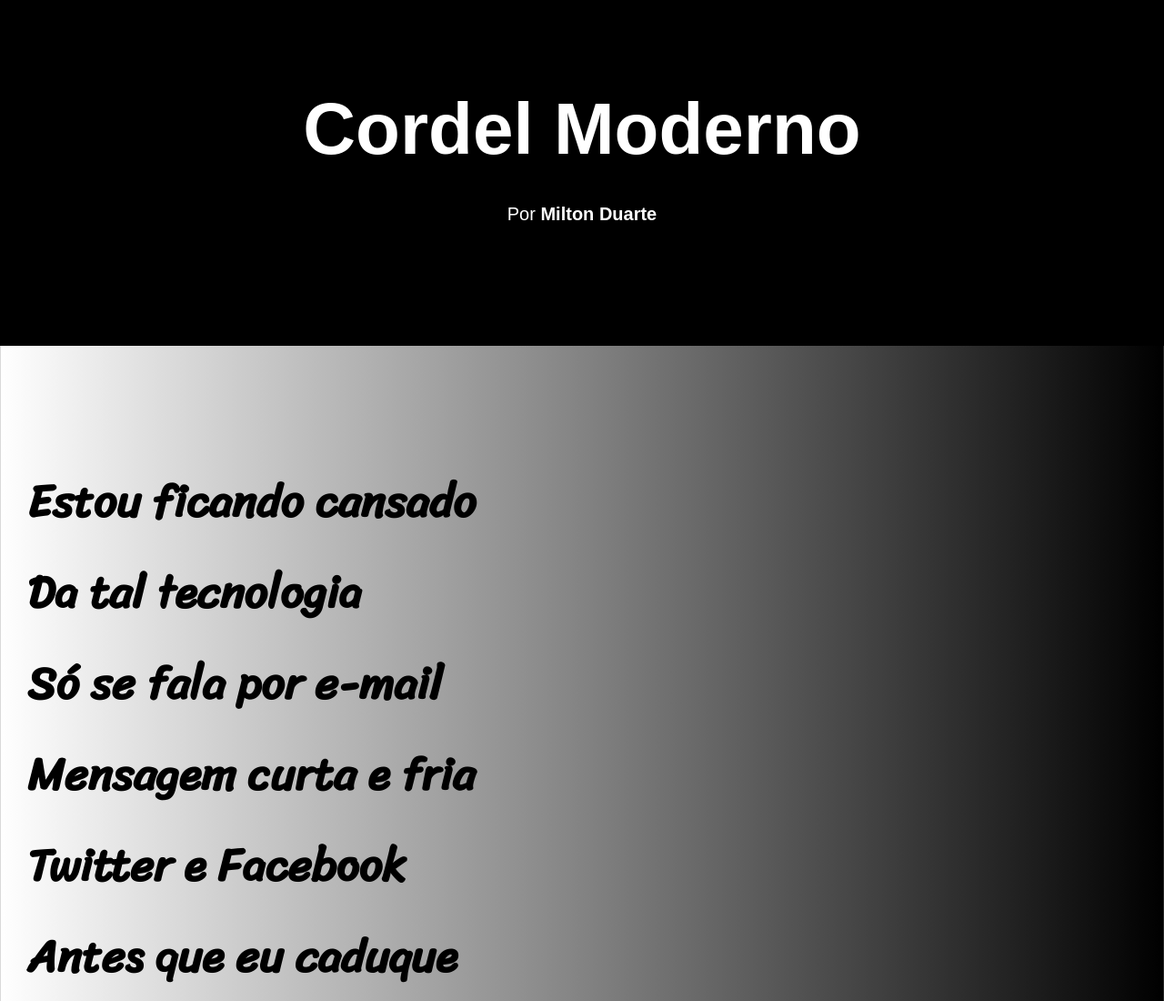
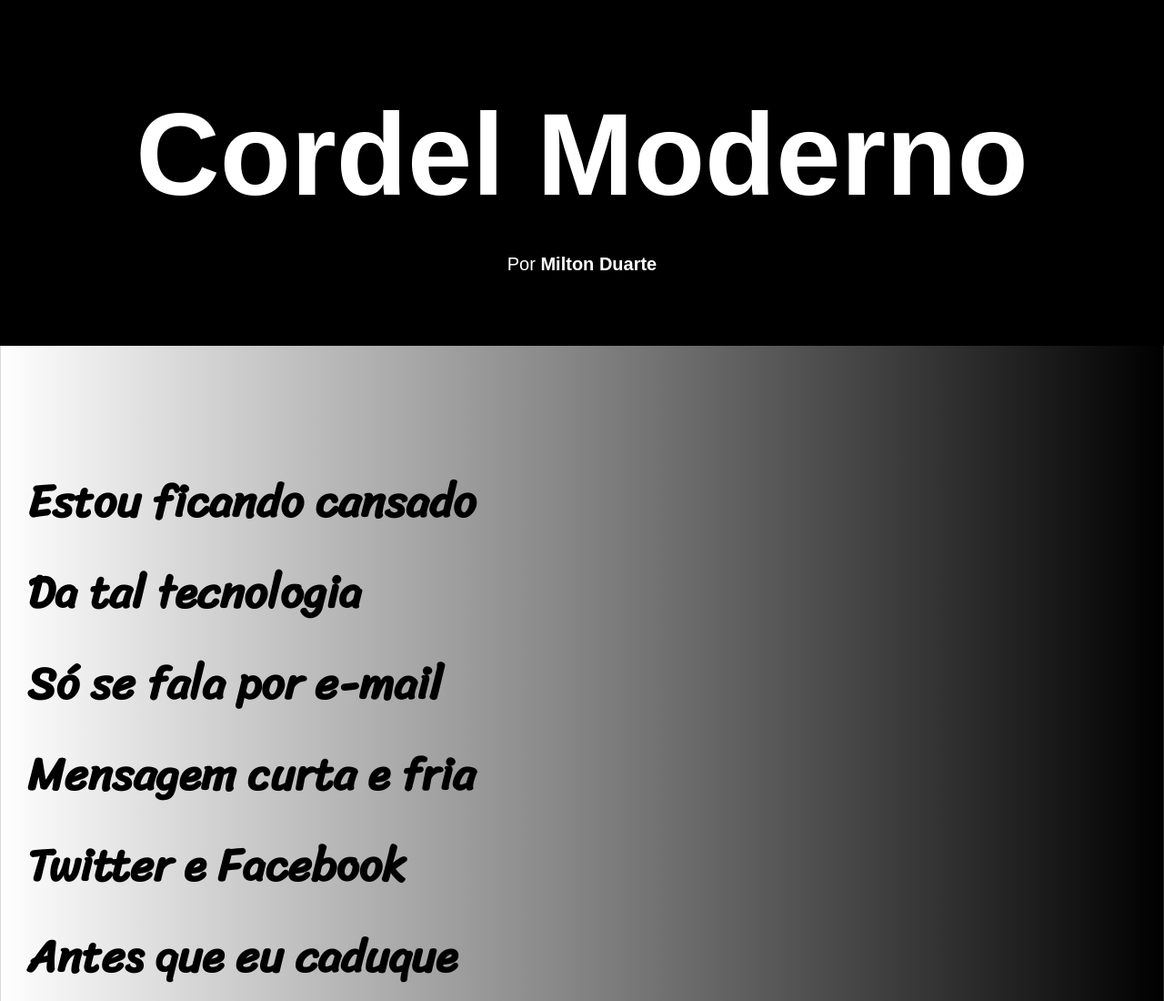
Before and after one commit to LucasdaSilvaOliveira/projeto-cordel, a plain HTML site: page index.html in a window 1280 px wide. Shown: the top 1100 px of the page at 91% size. Drawn offline with Linux system fonts and the light colour scheme.

Commit message:
atualizei vw

```diff
--- a/style.css
+++ b/style.css
@@ -32,7 +32,7 @@ header a:hover {
     text-decoration: underline;
 }
 header h1 {
-    font-size: 80px;
+    font-size: 10vw;
     margin: 0px;
     padding-top: 2vh;
     padding-bottom: 2vh;
```
